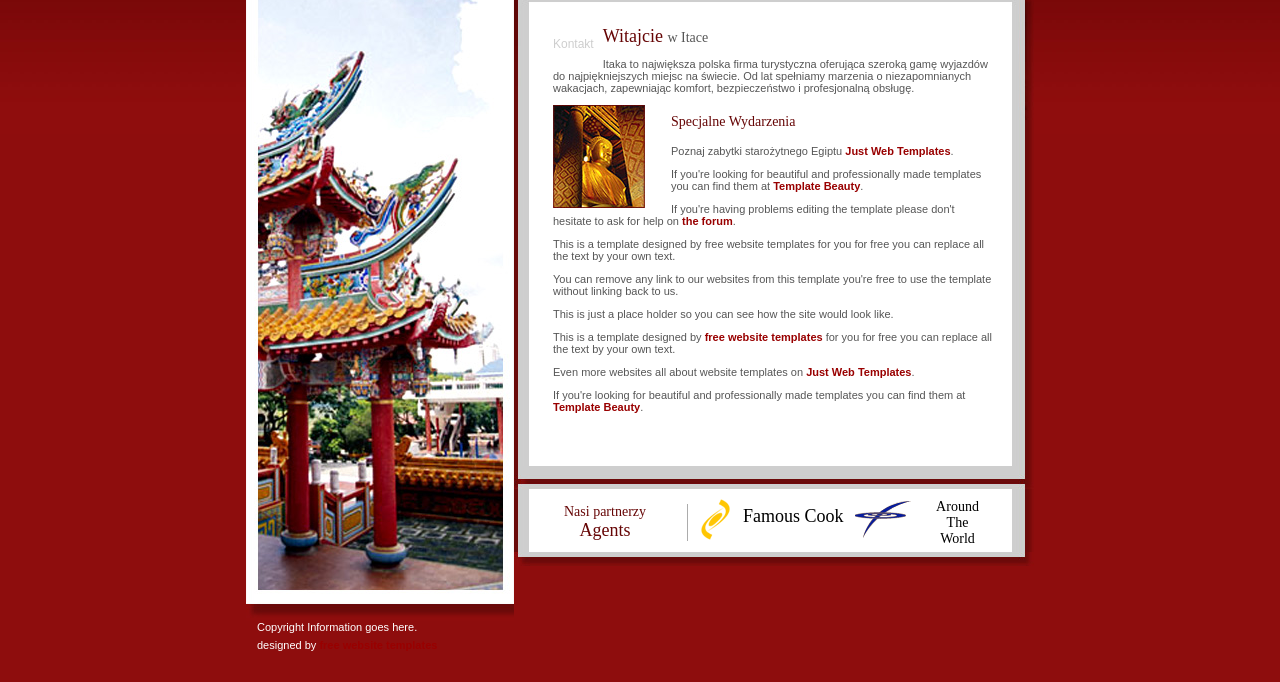
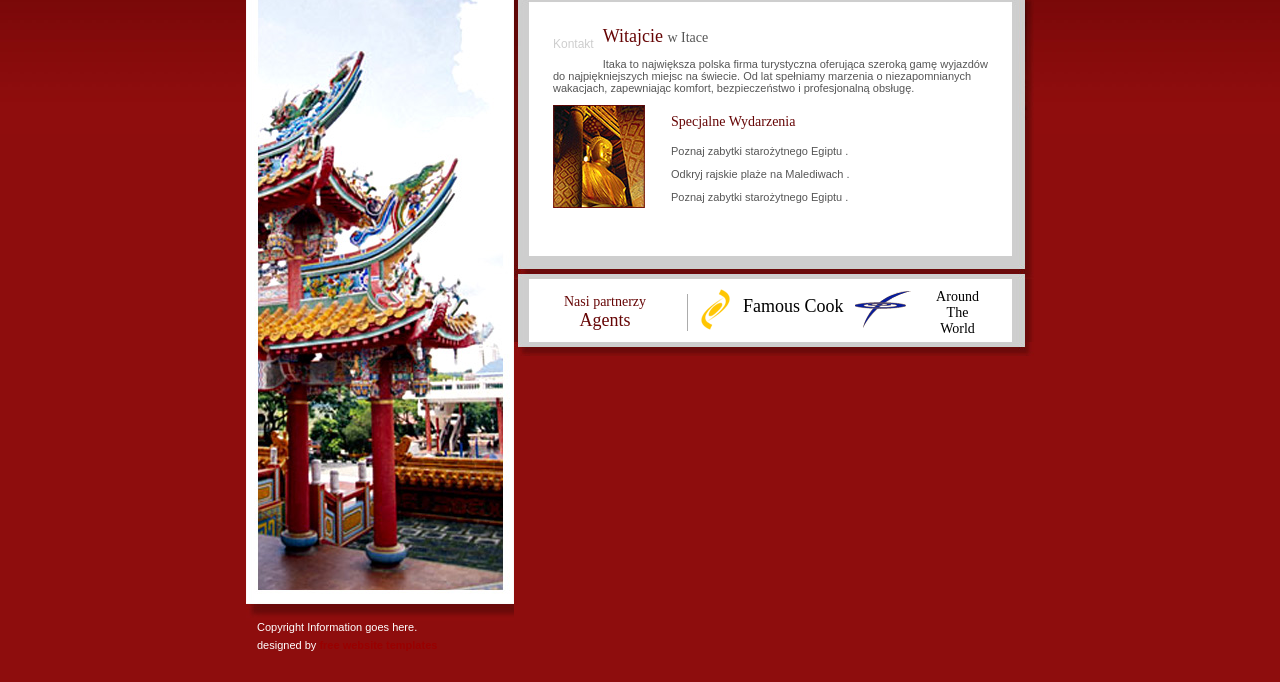
Before and after one commit to AKPL999/Strona, a plain HTML site: page index.html in a window 1280 px wide. Shown: the part 118-800 px from the top of the page. Drawn offline with Linux system fonts and the light colour scheme.

Commit message:
index.html

```diff
--- a/index.html
+++ b/index.html
@@ -35,15 +35,9 @@ gamę wyjazdów do najpiękniejszych miejsc na świecie. Od lat spełniamy marze
 niezapomnianych wakacjach, zapewniając komfort, bezpieczeństwo i profesjonalną obsługę. </a> </p>
           <img src="images/travelagency_10.jpg" width="92" height="103" alt="Feel Good" class="left" />
           <h3> Specjalne Wydarzenia </h3>
-          <p> Poznaj zabytki starożytnego Egiptu <a href="http://www.justwebtemplates.com">Just Web Templates</a>.</p>
-          <p>If you're looking for beautiful and professionally made templates you can find them at <a href="http://www.templatebeauty.com">Template Beauty</a>.</p>
-          <p>If you're having problems editing the template please don't hesitate to ask for help on <a href="#">the forum</a>.</p>
-          <p>This is a template designed by free website templates for you for free you can replace all the text by your own text.</p>
-          <p>You can remove any link to our websites from this template you're free to use the template without linking back to us.</p>
-          <p>This is just a place holder so you can see how the site would look like.</p>
-          <p>This is a template designed by <a href="http://www.freewebsitetemplates.com">free website templates</a> for you for free you can replace all the text by your own text.</p>
-          <p>Even more websites all about website templates on <a href="http://www.justwebtemplates.com">Just Web Templates</a>.</p>
-          <p>If you're looking for beautiful and professionally made templates you can find them at <a href="http://www.templatebeauty.com">Template Beauty</a>.</p>
+          <p> Poznaj zabytki starożytnego Egiptu </a>.</p>
+          <p> Odkryj rajskie plaże na Malediwach </a>.</p>
+          <p> Poznaj zabytki starożytnego Egiptu </a>.</p>
           <br />
           <div class="clear"></div>
           <div class="body-hr"> </div>
```
